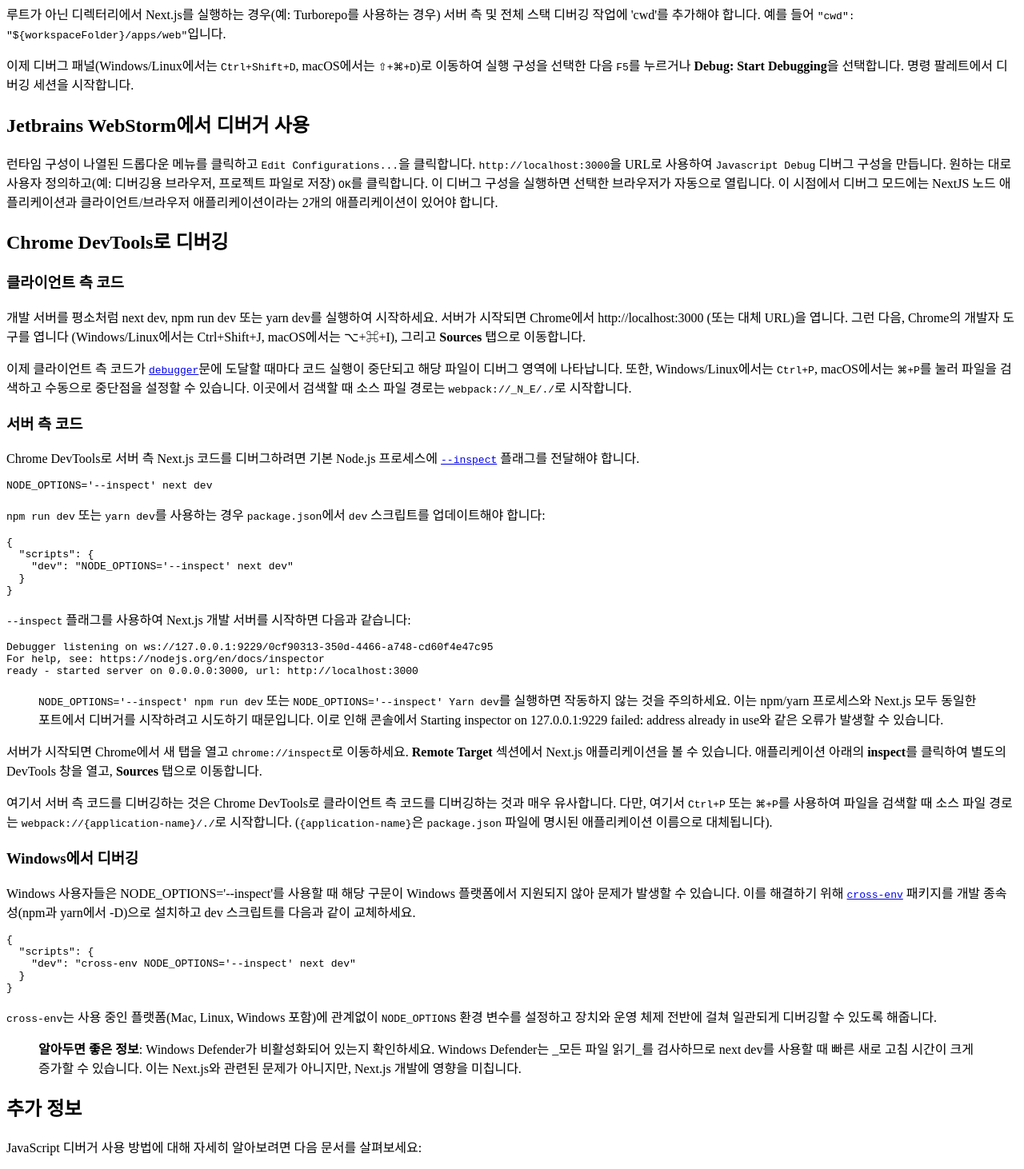
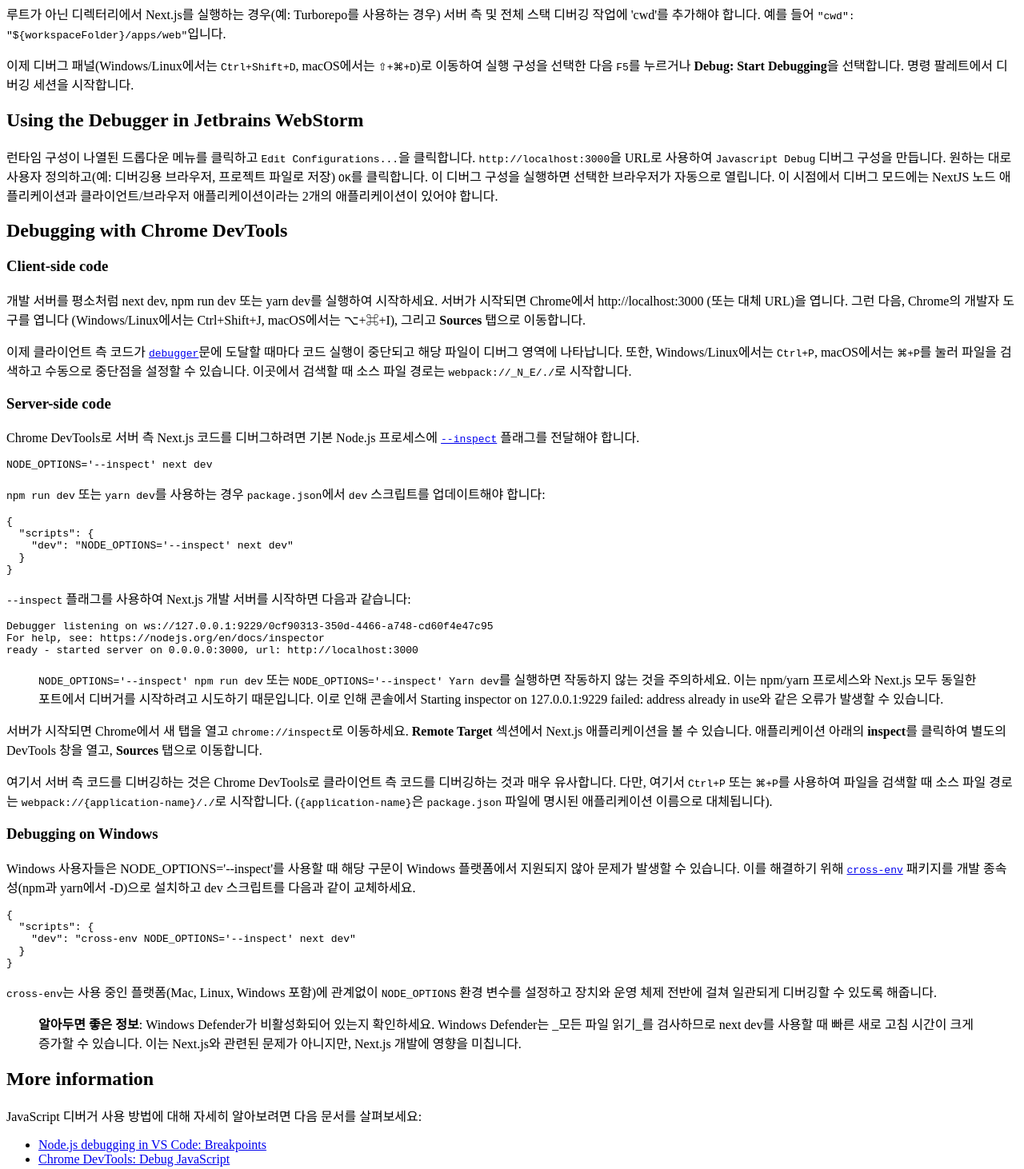
Before and after one commit to luciancah/nextjs-ko, a Next.js app: page /docs/pages/building-your-application/configuring/debugging in a window 1280 px wide. Shown: the part 840-2302 px from the top of the page at 80% size. Built offline with nearby package versions, Linux system fonts and the light colour scheme.

Commit message:
docs: heading 영문 수정

```diff
--- a/pages/docs/pages/building-your-application/configuring/debugging.mdx
+++ b/pages/docs/pages/building-your-application/configuring/debugging.mdx
@@ -57,20 +57,20 @@
 
 이제 디버그 패널(Windows/Linux에서는 `Ctrl+Shift+D`, macOS에서는 `⇧+⌘+D`)로 이동하여 실행 구성을 선택한 다음 `F5`를 누르거나 **Debug: Start Debugging**을 선택합니다. 명령 팔레트에서 디버깅 세션을 시작합니다.
 
-## Jetbrains WebStorm에서 디버거 사용
+## Using the Debugger in Jetbrains WebStorm
 
 런타임 구성이 나열된 드롭다운 메뉴를 클릭하고 `Edit Configurations...`을 클릭합니다. `http://localhost:3000`을 URL로 사용하여 `Javascript Debug` 디버그 구성을 만듭니다. 원하는 대로 사용자 정의하고(예: 디버깅용 브라우저, 프로젝트 파일로 저장) `OK`를 클릭합니다.
 이 디버그 구성을 실행하면 선택한 브라우저가 자동으로 열립니다. 이 시점에서 디버그 모드에는 NextJS 노드 애플리케이션과 클라이언트/브라우저 애플리케이션이라는 2개의 애플리케이션이 있어야 합니다.
 
-## Chrome DevTools로 디버깅
+## Debugging with Chrome DevTools
 
-### 클라이언트 측 코드
+### Client-side code
 
 개발 서버를 평소처럼 next dev, npm run dev 또는 yarn dev를 실행하여 시작하세요. 서버가 시작되면 Chrome에서 http://localhost:3000 (또는 대체 URL)을 엽니다. 그런 다음, Chrome의 개발자 도구를 엽니다 (Windows/Linux에서는 Ctrl+Shift+J, macOS에서는 ⌥+⌘+I), 그리고 **Sources** 탭으로 이동합니다.
 
 이제 클라이언트 측 코드가 [`debugger`](https://developer.mozilla.org/docs/Web/JavaScript/Reference/Statements/debugger)문에 도달할 때마다 코드 실행이 중단되고 해당 파일이 디버그 영역에 나타납니다. 또한, Windows/Linux에서는 `Ctrl+P`, macOS에서는 `⌘+P`를 눌러 파일을 검색하고 수동으로 중단점을 설정할 수 있습니다. 이곳에서 검색할 때 소스 파일 경로는 `webpack://_N_E/./`로 시작합니다.
 
-### 서버 측 코드
+### Server-side code
 
 Chrome DevTools로 서버 측 Next.js 코드를 디버그하려면 기본 Node.js 프로세스에 [`--inspect`](https://nodejs.org/api/cli.html#cli_inspect_host_port) 플래그를 전달해야 합니다.
 
@@ -102,7 +102,7 @@
 
 여기서 서버 측 코드를 디버깅하는 것은 Chrome DevTools로 클라이언트 측 코드를 디버깅하는 것과 매우 유사합니다. 다만, 여기서 `Ctrl+P` 또는 `⌘+P`를 사용하여 파일을 검색할 때 소스 파일 경로는 `webpack://{application-name}/./`로 시작합니다. (`{application-name}`은 `package.json` 파일에 명시된 애플리케이션 이름으로 대체됩니다).
 
-### Windows에서 디버깅
+### Debugging on Windows
 
 Windows 사용자들은 NODE_OPTIONS='--inspect'를 사용할 때 해당 구문이 Windows 플랫폼에서 지원되지 않아 문제가 발생할 수 있습니다. 이를 해결하기 위해 [`cross-env`](https://www.npmjs.com/package/cross-env) 패키지를 개발 종속성(npm과 yarn에서 -D)으로 설치하고 dev 스크립트를 다음과 같이 교체하세요.
 
@@ -118,7 +118,7 @@
 
 > **알아두면 좋은 정보**: Windows Defender가 비활성화되어 있는지 확인하세요. Windows Defender는 _모든 파일 읽기_를 검사하므로 next dev를 사용할 때 빠른 새로 고침 시간이 크게 증가할 수 있습니다. 이는 Next.js와 관련된 문제가 아니지만, Next.js 개발에 영향을 미칩니다.
 
-## 추가 정보
+## More information
 
 JavaScript 디버거 사용 방법에 대해 자세히 알아보려면 다음 문서를 살펴보세요:
 
```
